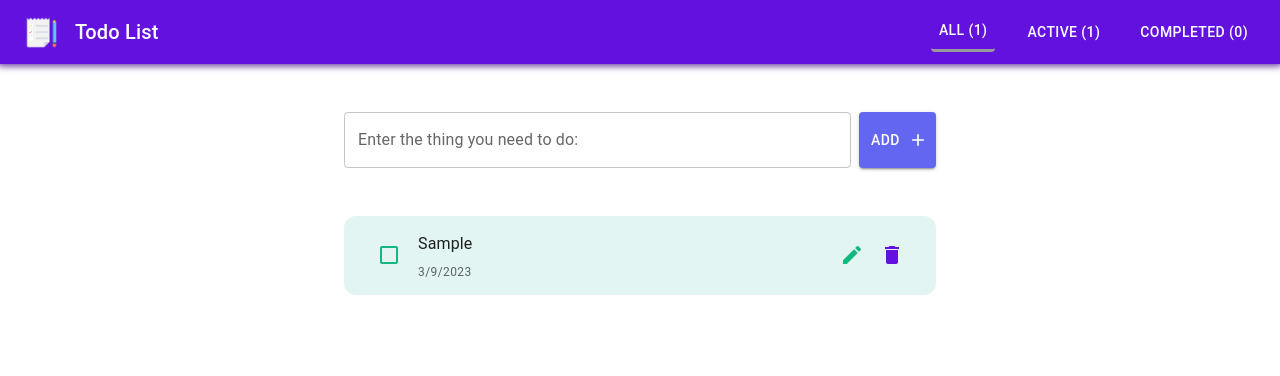
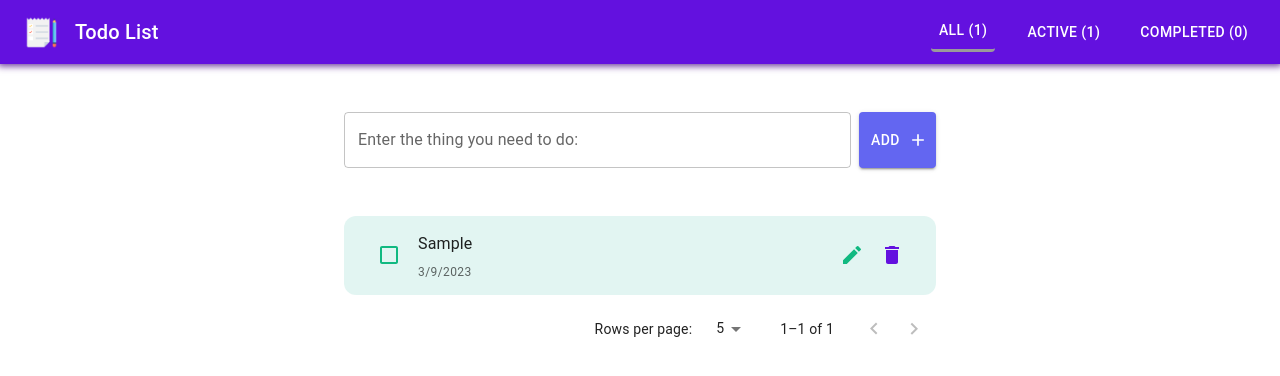
Before and after one commit to Karinkaaa/todo-list, a React (Create React App) app: page / in a window 1280 px wide. Both pictures are taken after typing "Sample" into the empty fields and a click on the button "ADD". Shown: the top 376 px of the page. Built offline with nearby package versions, Linux system fonts and the light colour scheme.

Commit message:
added pagination

```diff
--- a/public/index.html
+++ b/public/index.html
@@ -2,15 +2,14 @@
 <html lang="en">
   <head>
     <meta charset="utf-8" />
-    <link rel="icon" href="%PUBLIC_URL%/favicon.ico" />
+    <link rel="icon" href="/favicon.ico" />
     <meta name="viewport" content="width=device-width, initial-scale=1" />
     <meta name="theme-color" content="#000000" />
     <meta
       name="description"
       content="Web site created using create-react-app"
     />
-    <link rel="apple-touch-icon" href="%PUBLIC_URL%/logo.png" />
-    <link rel="manifest" href="%PUBLIC_URL%/manifest.json" />
+    <link rel="apple-touch-icon" href="/logo.png" />
     <title>Todo List</title>
   </head>
   <body>
--- a/src/App.tsx
+++ b/src/App.tsx
@@ -1,17 +1,11 @@
-import { useState } from "react";
 import { TodoContainer } from "./components/TodoContainer";
 import { TodoNavigation } from "./components/TodoNavigation";
-import { TODO_TYPE } from "./enums";
-import { useTodos } from "./redux/hooks";
-import { SelectorType } from "./types";
 
 export const App: React.FC = () => {
-  const [selector, setSelector] = useState<SelectorType>(TODO_TYPE.ALL);
-
   return (
     <>
-      <TodoNavigation selector={selector} setSelector={setSelector} />
-      <TodoContainer todos={useTodos(selector)} />
+      <TodoNavigation />
+      <TodoContainer />
     </>
   );
 };
--- a/src/components/TodoContainer.tsx
+++ b/src/components/TodoContainer.tsx
@@ -1,14 +1,13 @@
 import { Container, Typography } from "@mui/material";
 import React from "react";
-import { ITodo } from "../types";
+import { useAppSelector, useTodos } from "../redux/hooks";
 import { TodoInput } from "./TodoInput";
 import { TodoList } from "./TodoList";
 
-interface TodoContainerProps {
-  todos: ITodo[];
-}
+export const TodoContainer: React.FC = () => {
+  const selector = useAppSelector((state) => state.todos.selector);
+  const todos = useTodos(selector);
 
-export const TodoContainer: React.FC<TodoContainerProps> = ({ todos }) => {
   return (
     <Container sx={{ mt: 6, mb: 5, width: "50%" }}>
       <TodoInput />
--- a/src/components/TodoList.tsx
+++ b/src/components/TodoList.tsx
@@ -1,18 +1,29 @@
-import { List } from "@mui/material";
+import { List, ListItem } from "@mui/material";
 import React from "react";
+import { v4 as uuid } from "uuid";
+import { useAppSelector } from "../redux/hooks";
 import { ITodo } from "../types";
 import { Todo } from "./Todo";
+import { TodoPagination } from "./TodoPagination";
 
 interface TodoListProps {
   todos: ITodo[];
 }
 
 export const TodoList: React.FC<TodoListProps> = ({ todos }) => {
+  const { page, limit } = useAppSelector((state) => state.todos);
+  const emptyRows =
+    page > 0 ? Math.max(0, (1 + page) * limit - todos.length) : 0;
+
   return (
     <List>
-      {todos.map((todo) => (
+      {todos.slice(page * limit, page * limit + limit).map((todo) => (
         <Todo key={todo.id} todo={todo} />
       ))}
+      {emptyRows > 0 && (
+        <ListItem key={uuid()} sx={{ height: emptyRows * 86 }}></ListItem>
+      )}
+      <TodoPagination page={page} limit={limit} count={todos.length} />
     </List>
   );
 };
--- a/src/components/TodoNavigation.tsx
+++ b/src/components/TodoNavigation.tsx
@@ -3,20 +3,19 @@ import Toolbar from "@mui/material/Toolbar";
 import Typography from "@mui/material/Typography";
 import React from "react";
 import { TODO_TYPE } from "../enums";
-import { useTodosCount } from "../redux/hooks";
+import { useAppDispatch, useAppSelector, useTodosCount } from "../redux/hooks";
+import { setSelector } from "../redux/todoSlice";
 import { SelectorType } from "../types";
 import { NavigationButton } from "./NavigationButton";
 
-interface TodoNavigationProps {
-  selector: SelectorType;
-  setSelector: (selector: SelectorType) => void;
-}
+export const TodoNavigation: React.FC = () => {
+  const dispatch = useAppDispatch();
+  const selector = useAppSelector((state) => state.todos.selector);
+  const { all, active, completed } = useTodosCount();
 
-export const TodoNavigation: React.FC<TodoNavigationProps> = ({
-  selector,
-  setSelector,
-}) => {
-  const { all, active, completed } = useTodosCount();
+  const handleChangeSelector = (value: SelectorType) => {
+    dispatch(setSelector(value));
+  };
 
   return (
     <>
@@ -24,7 +23,7 @@ export const TodoNavigation: React.FC<TodoNavigationProps> = ({
         sx={{ boxShadow: "0 0 7px 2px rebeccapurple", bgcolor: "primary.dark" }}
       >
         <Toolbar>
-          <img style={{ width: "35px" }} src="logo.png" />
+          <img style={{ width: "35px" }} src="/logo.png" alt="logo" />
           <Typography
             variant="h6"
             component="div"
@@ -32,10 +31,9 @@ export const TodoNavigation: React.FC<TodoNavigationProps> = ({
           >
             Todo List
           </Typography>
-
           <NavigationButton
             label={`All (${all})`}
-            handleClickButton={() => setSelector(TODO_TYPE.ALL)}
+            handleClickButton={() => handleChangeSelector(TODO_TYPE.ALL)}
             sx={{
               borderBottom: selector === TODO_TYPE.ALL ? "outset" : "none",
             }}
@@ -47,11 +45,11 @@ export const TodoNavigation: React.FC<TodoNavigationProps> = ({
               mr: 3,
               borderBottom: selector === TODO_TYPE.ACTIVE ? "outset" : "none",
             }}
-            handleClickButton={() => setSelector(TODO_TYPE.ACTIVE)}
+            handleClickButton={() => handleChangeSelector(TODO_TYPE.ACTIVE)}
           />
           <NavigationButton
             label={`Completed (${completed})`}
-            handleClickButton={() => setSelector(TODO_TYPE.COMPLETED)}
+            handleClickButton={() => handleChangeSelector(TODO_TYPE.COMPLETED)}
             sx={{
               borderBottom:
                 selector === TODO_TYPE.COMPLETED ? "outset" : "none",
@@ -59,7 +57,7 @@ export const TodoNavigation: React.FC<TodoNavigationProps> = ({
           />
         </Toolbar>
       </AppBar>
-      <Toolbar id="back-to-top-anchor" />
+      <Toolbar />
     </>
   );
 };
--- /dev/null
+++ b/src/components/TodoPagination.tsx
@@ -0,0 +1,29 @@
+import TablePagination from "@mui/material/TablePagination";
+import React from "react";
+import { usePaginationActions } from "../redux/hooks";
+
+interface TablePaginationProps {
+  page: number;
+  limit: number;
+  count: number;
+}
+
+export const TodoPagination: React.FC<TablePaginationProps> = ({
+  page,
+  limit,
+  count,
+}) => {
+  const { changePage, changeRowsPerPage } = usePaginationActions();
+
+  return (
+    <TablePagination
+      component="div"
+      count={count}
+      page={page}
+      onPageChange={changePage}
+      rowsPerPage={limit}
+      rowsPerPageOptions={[5, 10, 25, 50, 100]}
+      onRowsPerPageChange={changeRowsPerPage}
+    />
+  );
+};
--- a/src/redux/hooks.ts
+++ b/src/redux/hooks.ts
@@ -2,11 +2,12 @@ import { TypedUseSelectorHook, useDispatch, useSelector } from "react-redux";
 import { TODO_TYPE } from "../enums";
 import { SelectorType } from "../types";
 import { AppDispatch, RootState } from "./store";
+import { setLimit, setPage } from "./todoSlice";
 
 export const useAppDispatch: () => AppDispatch = useDispatch;
 export const useAppSelector: TypedUseSelectorHook<RootState> = useSelector;
 
-export const useTodos = (selector: SelectorType) => {
+export const useTodos = (selector?: SelectorType) => {
   const allTodos = useAppSelector((state) => state.todos.items);
 
   switch (selector) {
@@ -26,7 +27,7 @@ export const useTodos = (selector: SelectorType) => {
 };
 
 export const useTodosCount = () => {
-  const todos = useTodos(TODO_TYPE.ALL);
+  const todos = useTodos();
 
   return todos.reduce(
     (acc, item) => {
@@ -40,3 +41,25 @@ export const useTodosCount = () => {
     }
   );
 };
+
+export const usePaginationActions = () => {
+  const dispatch = useAppDispatch();
+
+  const changePage = (
+    event: React.MouseEvent<HTMLButtonElement> | null,
+    newPage: number
+  ) => {
+    dispatch(setPage(newPage));
+  };
+
+  const changeRowsPerPage = (
+    event: React.ChangeEvent<HTMLInputElement | HTMLTextAreaElement>
+  ) => {
+    dispatch(setLimit(event.target.value));
+  };
+
+  return {
+    changePage,
+    changeRowsPerPage,
+  };
+};
--- a/src/redux/todoSlice.ts
+++ b/src/redux/todoSlice.ts
@@ -1,9 +1,13 @@
 import { createSlice } from "@reduxjs/toolkit";
 import { v4 as uuid } from "uuid";
+import { TODO_TYPE } from "../enums";
 import { ITodos } from "../types";
 
 const initialState: ITodos = {
   items: JSON.parse(localStorage.getItem("todos") || "[]"),
+  page: 0,
+  limit: 5,
+  selector: TODO_TYPE.ALL,
 };
 
 export const todoSlice = createSlice({
@@ -30,8 +34,20 @@ export const todoSlice = createSlice({
         localStorage.setItem("todos", JSON.stringify(state.items));
       }
     },
+    setPage: (state, action) => {
+      state.page = action.payload;
+    },
+    setLimit: (state, action) => {
+      state.limit = action.payload;
+      state.page = 0;
+    },
+    setSelector: (state, action) => {
+      state.selector = action.payload;
+      state.page = 0;
+    },
   },
 });
 
-export const { addTodo, removeTodo, editTodo } = todoSlice.actions;
+export const { addTodo, removeTodo, editTodo, setPage, setLimit, setSelector } =
+  todoSlice.actions;
 export const todoReducer = todoSlice.reducer;
```
Also changed, not shown: src/types.ts (+5 -2 lines), public/manifest.json (deleted).
